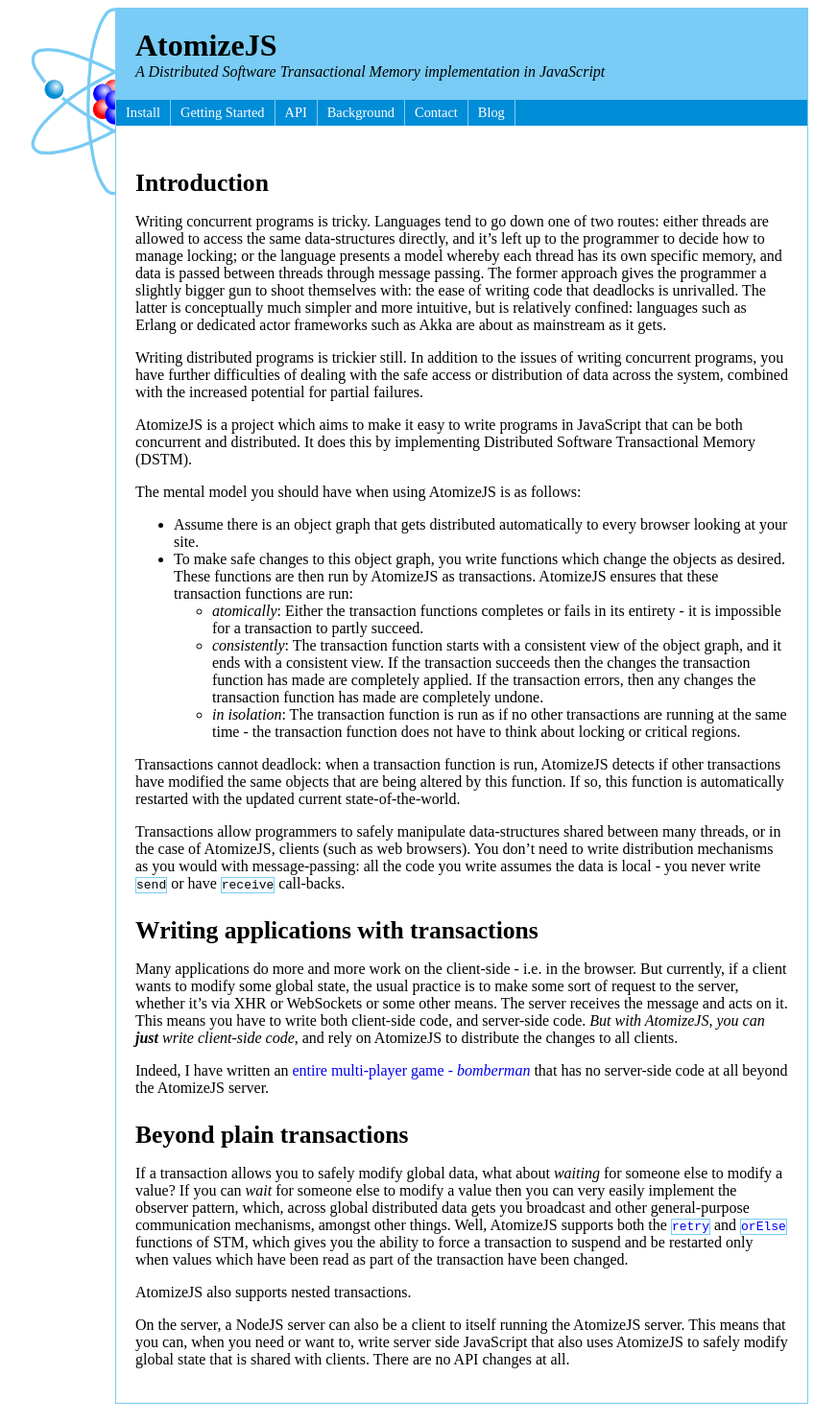
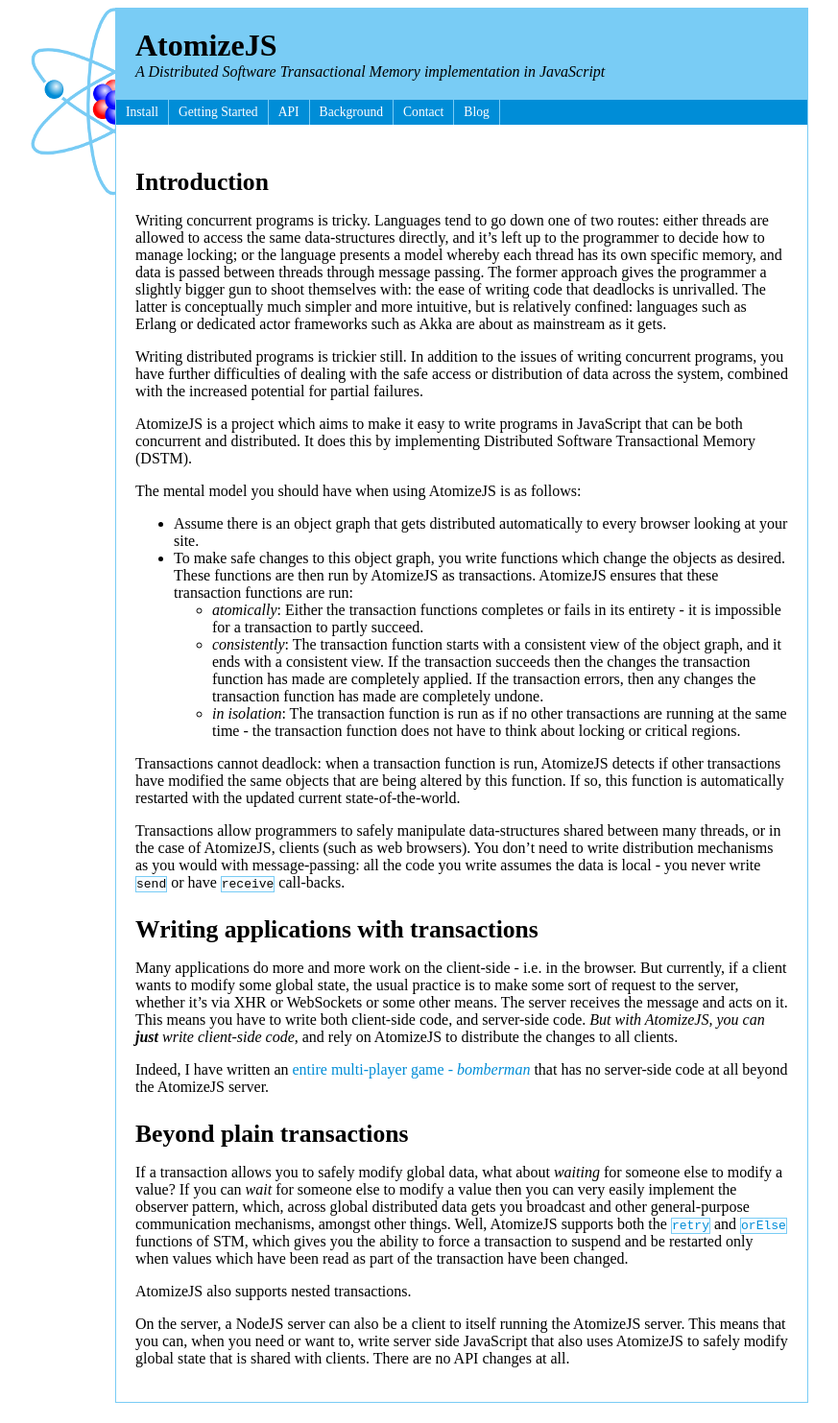
Before and after one commit to atomizejs/atomizejs.github.com, a Jekyll site: the page built from index.html, in a window 1280 px wide. Shown: the whole page at 96% size, without its empty margins (204-1077 px from the left). Built offline with Jekyll 4.4.1, drawn with Linux system fonts in a browser that asks for light colours; Markdown is read by kramdown in place of the engine named in the settings.

Commit message:
Unification of colours
--HG--
extra : signature : gnupg%3AiQEcBAABAgAGBQJO3ib4AAoJEO%2BewIrBgcV35pYH/j4Oqju%2BiXF6qaoQT3%2BFQQSJzo864HYgPFgN9mWe53IpXO//D/OdSAOw4Iu34JhQvMG2L%2BBjMmu7QYegJ8aKy6y42QA%2BZsGKL225dKj25a8FckY/gXtNb6WRER2mFVL/w16ix2TVUyg0vaZS2UIerLyjEAlR4gTZqJ8PY1Fd9Ywl8WYcf963opP5uVSqSBdYgna5tSbbhRs7SHxmaOjgMGMp/XwoONKO93OxCW8Exjhb6waohpi%2BPQWYkua4/G8NYuYFytt4ZVHS5hOqAR5Gq/z/5W0jVDScNuU9naKuIau9gC0LXeWZ1j6gSG4HHJiNu%2BcICcv8F2p/Lmf69SlWUI0%3D

```diff
--- a/stylesheets/site.css
+++ b/stylesheets/site.css
@@ -52,7 +52,7 @@
     float: left;
     width: 720px;
     background: #008dd7;
-    font-size: 90%;
+    font-size: 85%;
 }
 
 #navigation ul
@@ -79,7 +79,7 @@
 
 #navigation li a:hover
 {
-    background: #474ee4;
+    background: #0707ff;
 }
 
 #content
@@ -145,7 +145,17 @@
     text-decoration: none;
 }
 
+a:link
+{
+    color: #008dd7;
+}
+
 a:hover
 {
     text-decoration: underline;
 }
+
+a:visited
+{
+    color: #0707ff;
+}
```
